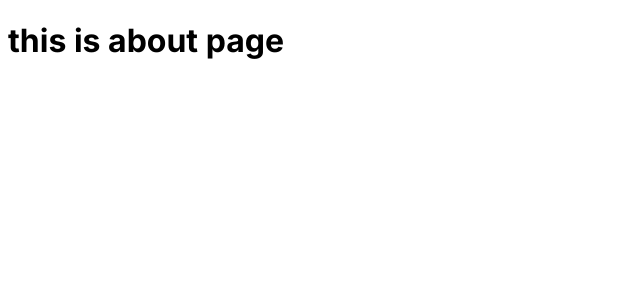
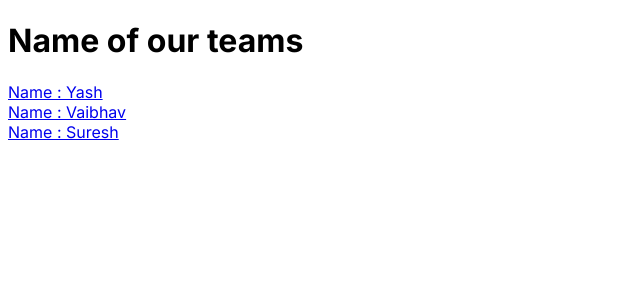
Before and after one commit to rupmedhi4/nextjs-sharpener, a Next.js app: page /about in a window 1280 px wide. Shown: the top 300 px of the page, without its empty margins (0-640 px from the left). Built offline with nearby package versions, Linux system fonts and the light colour scheme.

Commit message:
dynamically show about us page

```diff
--- a/src/app/about/page.js
+++ b/src/app/about/page.js
@@ -1,8 +1,22 @@
+import Link from "next/link"
 
 export default function page() {
+  const details = [
+    { id: 1, name: 'Yash', role: 'Senior Developer' },
+    { id: 2, name: 'Vaibhav', role: 'Backend Developer' },
+    { id: 3, name: 'Suresh', role: 'Frontend Developer' }
+  ]
   return (
-    <div>
-      <h1>this is about page </h1>
-    </div>
+    <>
+      <h1>Name of our teams </h1>
+
+      {details.map((data) => (
+        <div>
+             <Link href={`about/${data.id}`}>Name : {data.name}</Link>
+        </div>
+
+      ))}
+
+    </>
   )
 }
```
